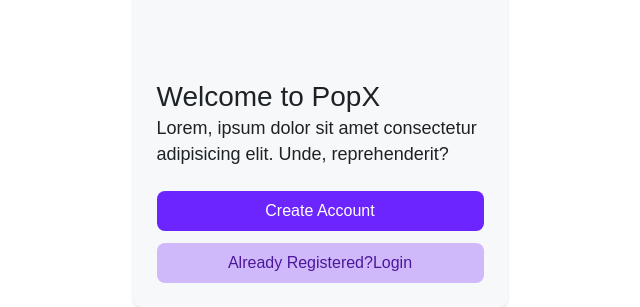
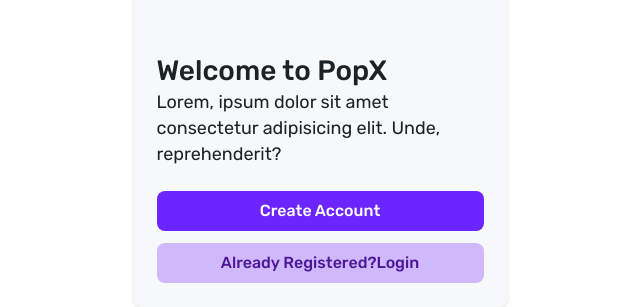
Before and after one commit to kartik11m/PopX_Educase, a React (Vite) app: page / in a window 1280 px wide. Shown: the part 499-806 px from the top of the page, without its empty margins (320-960 px from the left). Built offline with nearby package versions, Linux system fonts and the light colour scheme.

Commit message:
fixed the font problem

```diff
--- a/src/index.css
+++ b/src/index.css
@@ -1,7 +1,7 @@
+@import url('https://fonts.googleapis.com/css2?family=Rubik:ital,wght@0,300..900;1,300..900&display=swap');
 @import "tailwindcss";
-@import url('https://fonts.googleapis.com/css2?family=Rubik:ital,wght@0,300..900;1,300..900&display=swap');
 
 
-body {
-  font-family: "Rubik", sans-serif;
+html, body, #root, * {
+  font-family: 'Rubik', sans-serif !important;
 }
```
